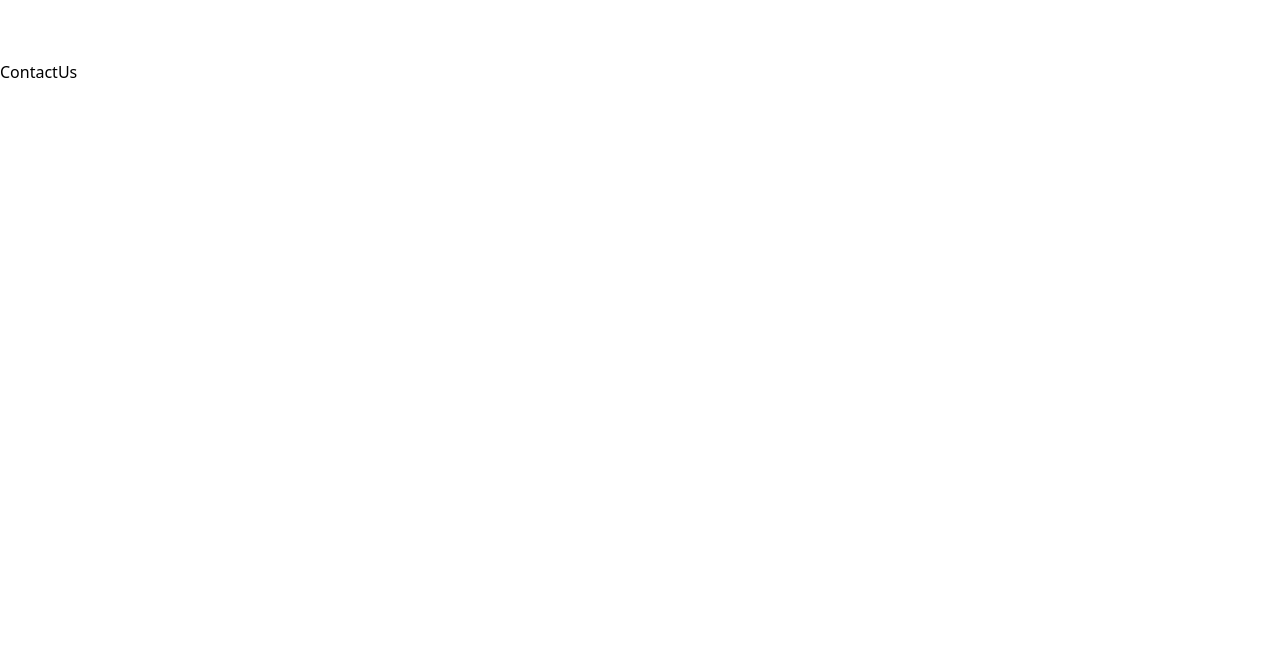
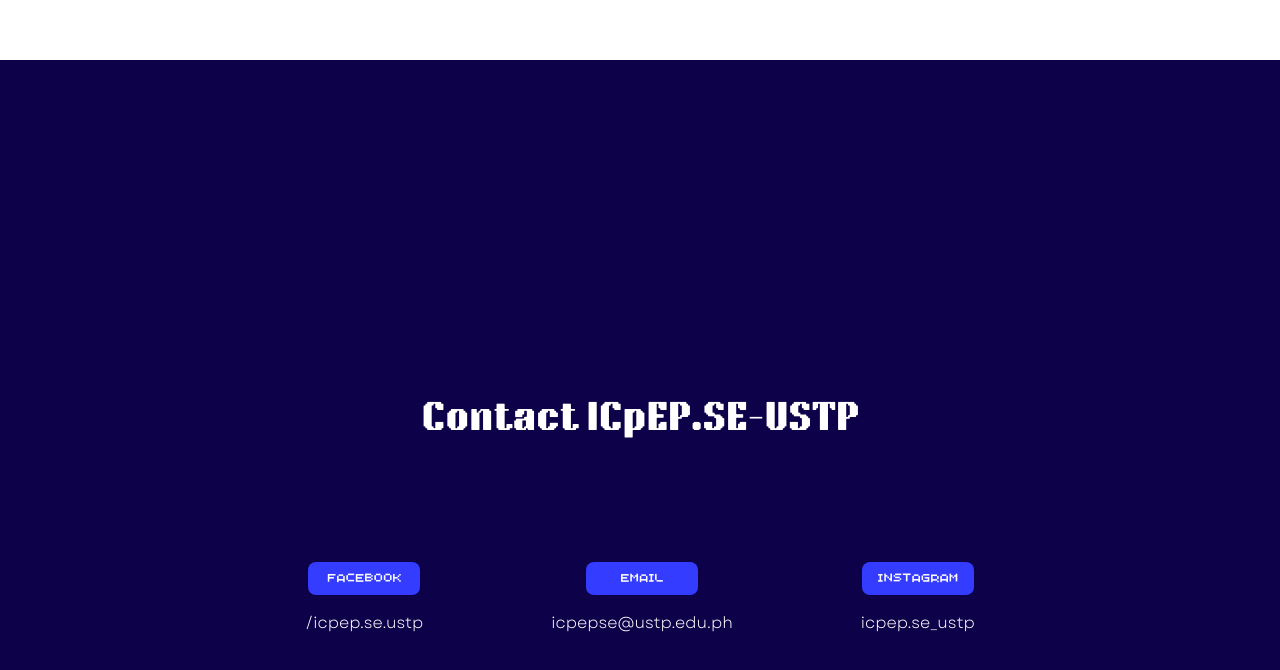
Before and after one commit to icpepseustp/wow-website-2023, a React (Vite) app: page / in a window 1280 px wide. Shown: the part 5760-6430 px from the top of the page. Built offline with nearby package versions, Linux system fonts and the light colour scheme.

Commit message:
feat: contact section

```diff
--- a/src/pages/ContactUs.jsx
+++ b/src/pages/ContactUs.jsx
@@ -1,10 +1,64 @@
-import React from 'react'
-import Container from '../components/Container'
+import React from 'react';
+import Container from '../components/Container';
 
 const ContactUs = () => {
-  return (
-    <Container>ContactUs</Container>
-  )
-}
+	return (
+		<Container>
+			<div className="flex justify-center items-center text-white w-full min-h-screen bg-dark">
+				<div className="flex flex-col">
+					<div className="flex justify-center py-8 lg:py-32">
+						<h1 className="lg:text-3xl  font-bricksans">
+							Contact ICpEP.SE-USTP
+						</h1>
+					</div>
+					<div className="lg:flex md:gap-x-16 lg:gap-x-32">
+						<div className="flex flex-col items-center">
+							<div className="w-28 text-center bg-light px-3 py-1 rounded-lg">
+								<a
+									className="font-arcade  "
+									target="_blank"
+									href="https://www.facebook.com/icpep.se.ustp"
+								>
+									FACEBOOK
+								</a>
+							</div>
+							<div className="py-4">
+								<p className="font-garet">/icpep.se.ustp</p>
+							</div>
+						</div>
+						<div className="flex flex-col items-center">
+							<div className="w-28 text-center bg-light px-3 py-1 rounded-lg">
+								<a
+									className="font-arcade  "
+									target="_blank"
+									href="mailto:icpepse@ustp.edu.ph"
+								>
+									EMAIL
+								</a>
+							</div>
+							<div className="py-4">
+								<p className="font-garet">icpepse@ustp.edu.ph</p>
+							</div>
+						</div>
+						<div className="flex flex-col items-center">
+							<div className="w-28 text-center bg-light px-3 py-1 rounded-lg">
+								<a
+									className="font-arcade"
+									target="_blank"
+									href="https://www.instagram.com/icpep.se_ustp/"
+								>
+									INSTAGRAM
+								</a>
+							</div>
+							<div className="py-4">
+								<p className="font-garet">icpep.se_ustp</p>
+							</div>
+						</div>
+					</div>
+				</div>
+			</div>
+		</Container>
+	);
+};
 
-export default ContactUs
+export default ContactUs;
```
